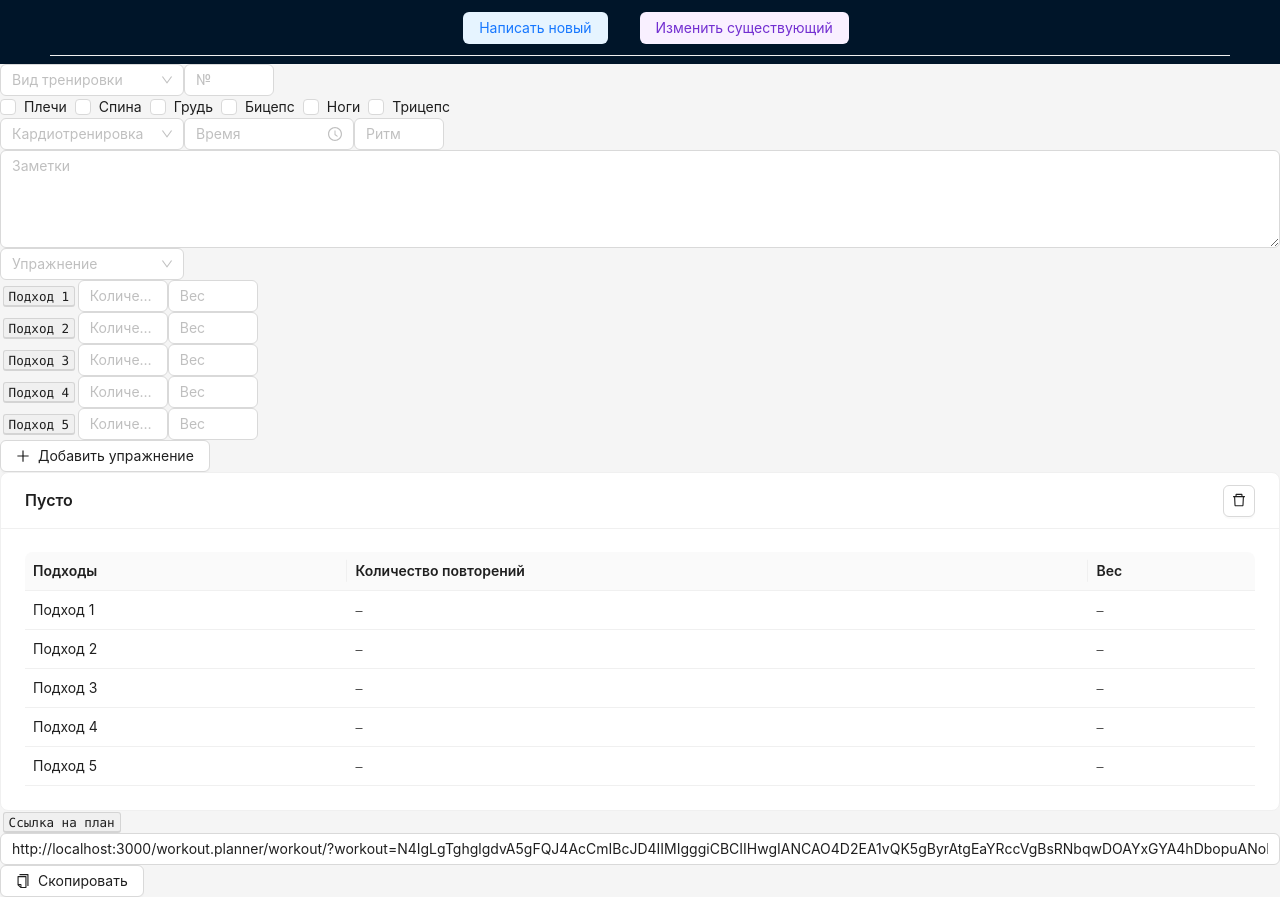
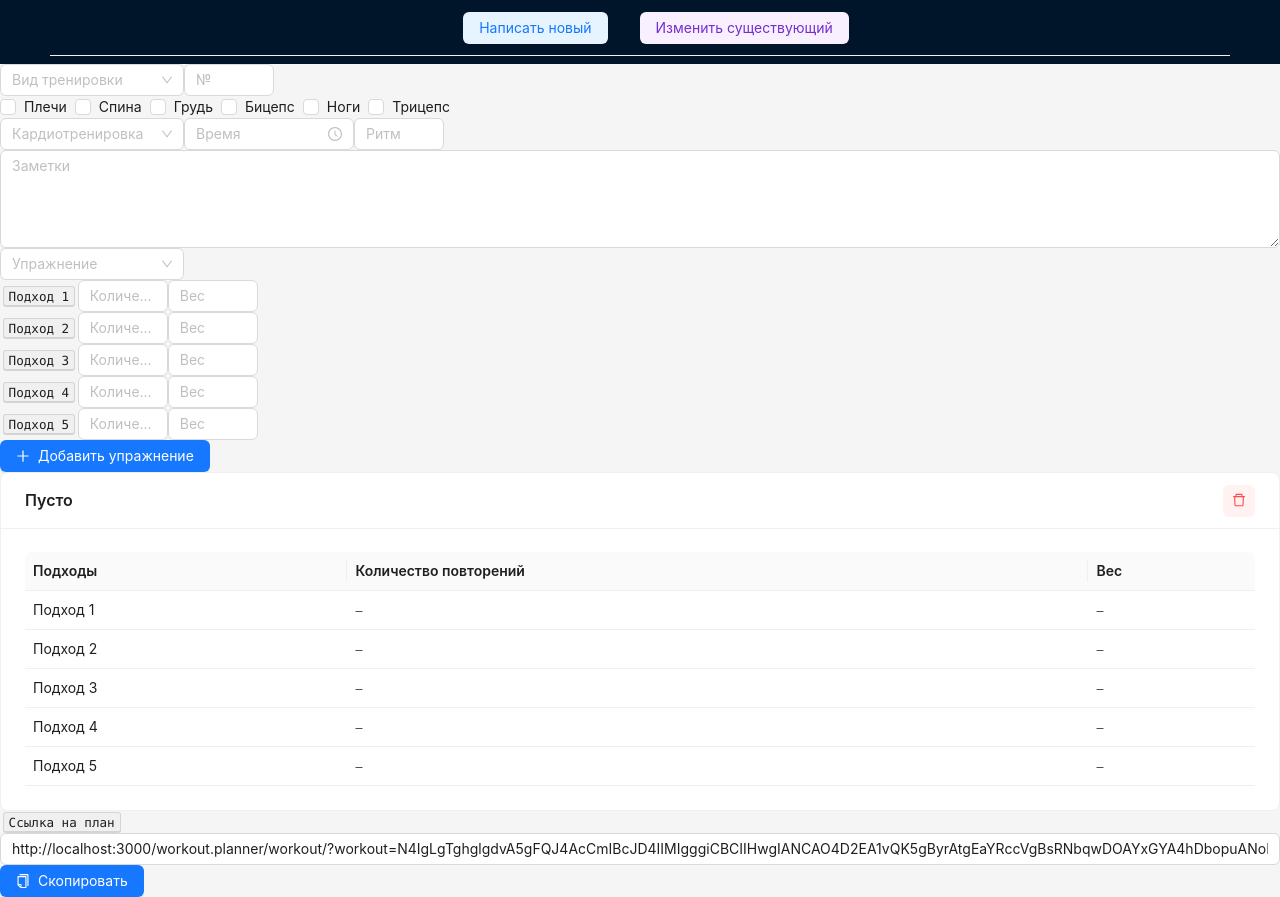
Before and after one commit to liahrothstein/workout.planner, a React (Vite) app: page /workout.planner/create in a window 1280 px wide. Both pictures are taken after typing "Sample", "Sample", "Sample", "Sample", "Sample", "Sample" into the empty fields and a click on the button "Добавить упражнение". Built offline with nearby package versions, Linux system fonts and the light colour scheme.

Commit message:
fix: customize buttons

```diff
--- a/src/entities/add-exercise/ui/AddExercise.tsx
+++ b/src/entities/add-exercise/ui/AddExercise.tsx
@@ -52,6 +52,8 @@ export function AddExercise() {
             ))}
             <Button
                 icon={<PlusOutlined />}
+                color='primary'
+                variant='solid'
                 onClick={() => { addExersice(exerciseArray, dispatch, exercise, times1, times2, times3, times4, times5, weight1, weight2, weight3, weight4, weight5) }}>Добавить упражнение</Button>
         </div>
     )
--- a/src/entities/preliminary-exercise/ui/PreliminaryExercise.tsx
+++ b/src/entities/preliminary-exercise/ui/PreliminaryExercise.tsx
@@ -23,7 +23,7 @@ export function PreliminaryExercise({ attempts, exercise, index, exercises }: Pr
     return (
         <Card
             title={titleCheck(exercise)}
-            extra={<Button onClick={() => { dispatch(editExercise(deleteExercise(index, exercises))) }} icon={<DeleteOutlined />} />}>
+            extra={<Button onClick={() => { dispatch(editExercise(deleteExercise(index, exercises))) }} icon={<DeleteOutlined />} color='danger' variant='filled' />}>
             <Table
                 columns={columns}
                 dataSource={generateDataSource(attempts)}
--- a/src/features/generate-link/ui/GenerateLink.tsx
+++ b/src/features/generate-link/ui/GenerateLink.tsx
@@ -29,6 +29,8 @@ export function GenerateLink() {
                 value={link} />
             <Button
                 icon={<CopyOutlined />}
+                color='primary'
+                variant='solid'
                 onClick={() => { navigator.clipboard.writeText(link) }}>Скопировать</Button>
         </div>
     )
```
